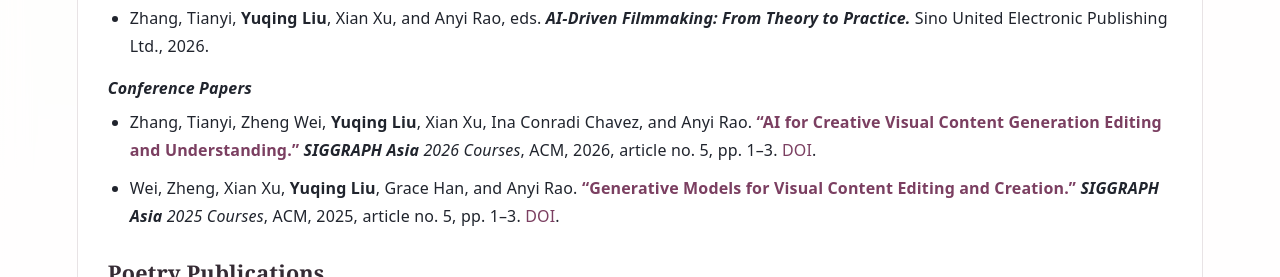
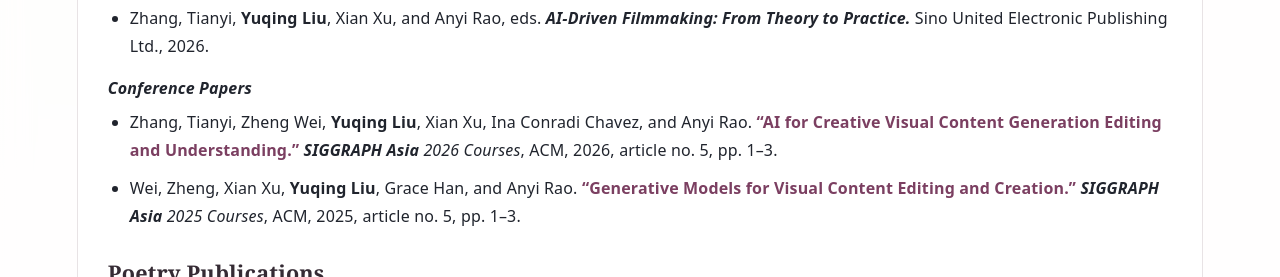
Before and after one commit to liuyuqing19990831/liuyuqing19990831.github.io, a plain HTML site: page index.html in a window 1280 px wide. Shown: the part 2220-2497 px from the top of the page. Drawn offline with Linux system fonts and the light colour scheme.

Commit message:
Update index.html

```diff
--- a/index.html
+++ b/index.html
@@ -883,13 +883,11 @@ Cai, Xiaofang, <strong>Yuqing Liu.</strong>
     Zhang, Tianyi, Zheng Wei, <strong>Yuqing Liu</strong>, Xian Xu, Ina Conradi Chavez, and Anyi Rao.
     <span class="pub-title"><a href="https://doi.org/10.1145/3829249.3837800" target="_blank" rel="noopener noreferrer">“AI for Creative Visual Content Generation Editing and Understanding.”</a></span>
     <span class="pub-journal"><i><strong>SIGGRAPH Asia</strong> 2026 Courses</i></span>, ACM, 2026, article no. 5, pp. 1–3.
-    <a href="https://doi.org/10.1145/3829249.3837800" target="_blank" rel="noopener noreferrer">DOI</a>.
   </li>
   <li>
     Wei, Zheng, Xian Xu, <strong>Yuqing Liu</strong>, Grace Han, and Anyi Rao.
     <span class="pub-title"><a href="https://doi.org/10.1145/3757371.3763257" target="_blank" rel="noopener noreferrer">“Generative Models for Visual Content Editing and Creation.”</a></span>
     <span class="pub-journal"><i><strong>SIGGRAPH Asia</strong> 2025 Courses</i></span>, ACM, 2025, article no. 5, pp. 1–3.
-    <a href="https://doi.org/10.1145/3757371.3763257" target="_blank" rel="noopener noreferrer">DOI</a>.
   </li>
 </ul>
 
```
